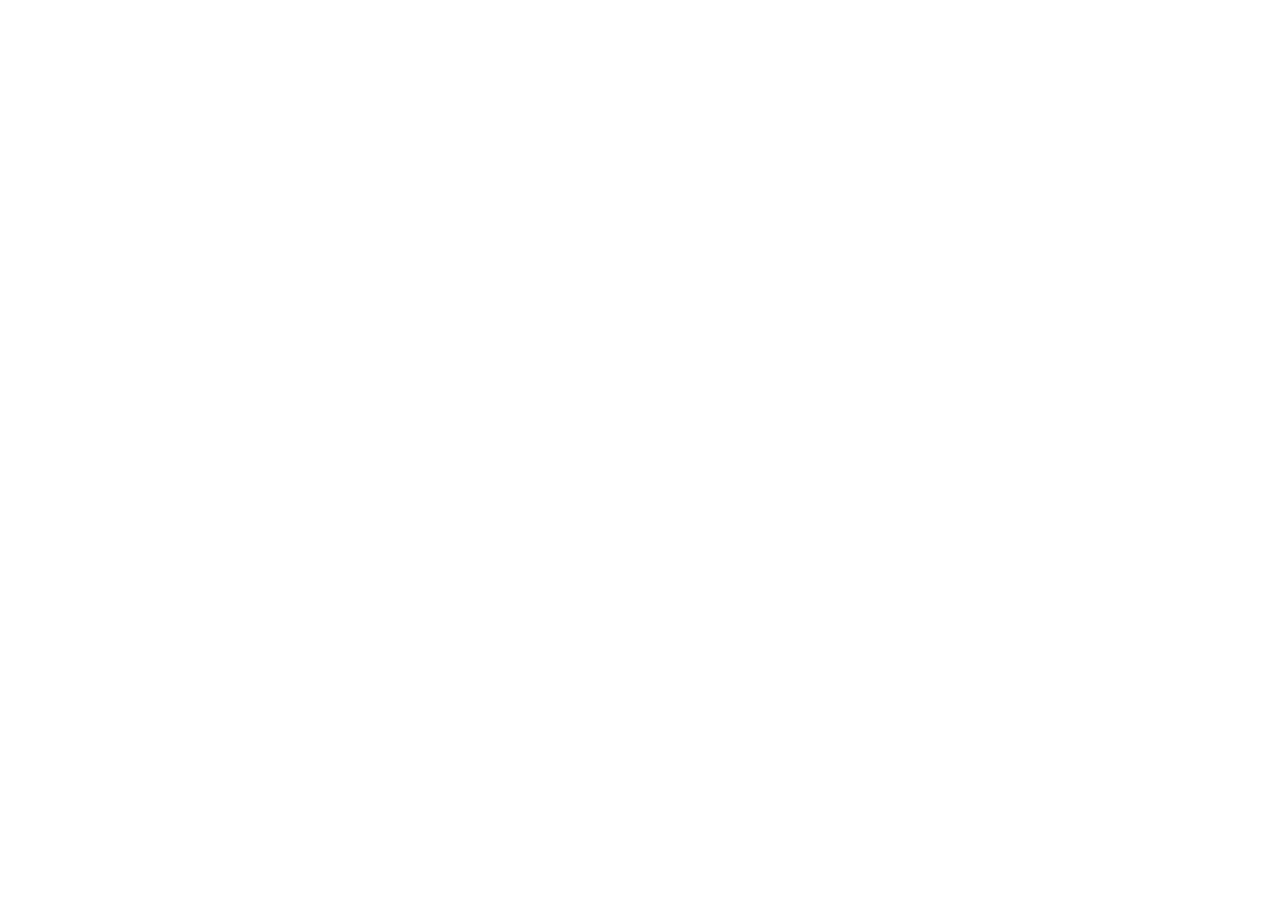
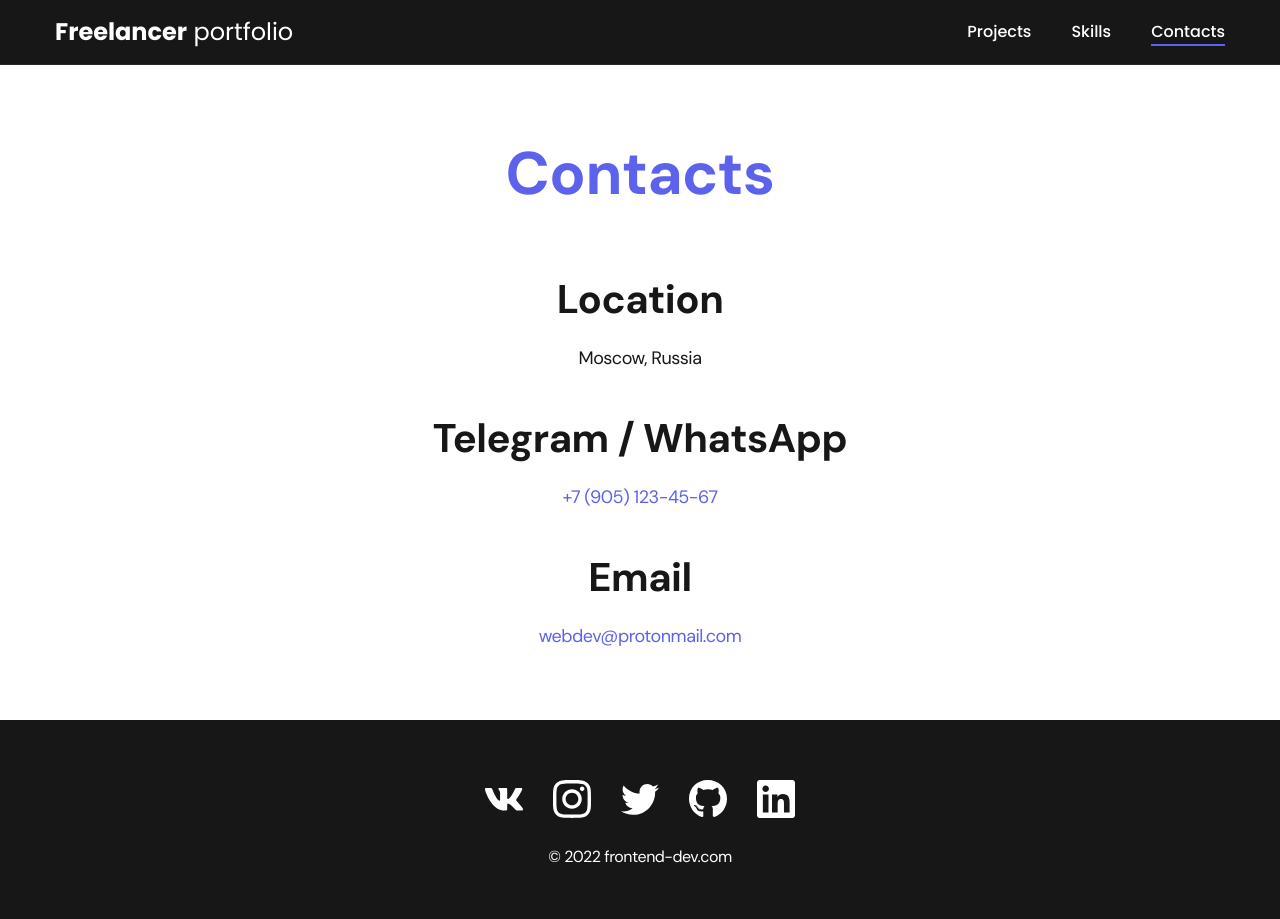
Before and after one commit to artyomevsyukov/my_freelance_portfolio, a plain HTML site: page contacts.html in a window 1280 px wide. Before the commit the page ends 800 px from the top, so only its background shows below. Drawn offline with Linux system fonts and the light colour scheme.

Commit message:
added skills contacts v2

```diff
--- a/contacts.html
+++ b/contacts.html
@@ -0,0 +1,84 @@
+<!DOCTYPE html>
+<html lang="en">
+  <head>
+    <meta charset="UTF-8" />
+    <meta http-equiv="X-UA-Compatible" content="IE=edge" />
+    <meta name="viewport" content="width=device-width, initial-scale=1.0" />
+    <title>my_freelance_portfolio</title>
+    <link rel="stylesheet" href="./css/main.css" />
+  </head>
+  <body>
+    <!-- nav -->
+    <nav class="nav">
+      <div class="container">
+        <div class="nav-row">
+          <a href="./index.html" class="logo"
+            ><strong>Freelancer</strong> portfolio</a
+          >
+          <ul class="nav-list">
+            <li class="nav-list__item">
+              <a href="./project-page.html" class="nav-list__link">Projects</a>
+            </li>
+            <li class="nav-list__item">
+              <a href="./skills.html" class="nav-list__link">Skills</a>
+            </li>
+            <li class="nav-list__item nav-list__link--active">
+              <a href="./contacts.html" class="nav-list__link">Contacts</a>
+            </li>
+          </ul>
+        </div>
+      </div>
+    </nav>
+    <!-- main -->
+    <main class="section">
+      <div class="container">
+        <h1 class="title-1">Contacts</h1>
+        <ul class="content-list">
+          <li class="content-list__item">
+            <h2 class="title-2">Location</h2>
+            <p>Moscow, Russia</p>
+          </li>
+          <li class="content-list__item">
+            <h2 class="title-2">Telegram / WhatsApp</h2>
+            <p><a href="tel:+79051234567">+7 (905) 123-45-67</a></p>
+          </li>
+          <li class="content-list__item">
+            <h2 class="title-2">Email</h2>
+            <p>
+              <a href="mailto:webdev@protonmail.com">webdev@protonmail.com</a>
+            </p>
+          </li>
+        </ul>
+      </div>
+    </main>
+    <!-- footer -->
+    <footer class="footer">
+      <div class="container">
+        <div class="footer__wrapper">
+          <ul class="social">
+            <li class="social__item">
+              <a href="#!"><img src="./img/icons/vk.svg" alt="Link" /></a>
+            </li>
+            <li class="social__item">
+              <a href="#!"
+                ><img src="./img/icons/instagram.svg" alt="Link"
+              /></a>
+            </li>
+            <li class="social__item">
+              <a href="#!"><img src="./img/icons/twitter.svg" alt="Link" /></a>
+            </li>
+            <li class="social__item">
+              <a href="#!"><img src="./img/icons/gitHub.svg" alt="Link" /></a>
+            </li>
+            <li class="social__item">
+              <a href="#!"><img src="./img/icons/linkedIn.svg" alt="Link" /></a>
+            </li>
+          </ul>
+          <div class="copyright">
+            <p>© 2022 frontend-dev.com</p>
+          </div>
+        </div>
+      </div>
+    </footer>
+  </body>
+</html>
--- a/css/main.css
+++ b/css/main.css
@@ -27,11 +27,38 @@ body {
   color: var(--text-color);
 }
 
+/* Geheral */
+
 .container {
   /* flex: 1 1 auto; */
   padding: 0 15px;
   margin: 0 auto;
   max-width: 1200px;
+}
+
+.title-2 {
+  margin-bottom: 20px;
+  font-size: 40px;
+  font-weight: 700;
+  line-height: 1.3;
+  letter-spacing: -0.5px;
+  text-align: center;
+}
+.section {
+  /* min-height: 100%;
+  display: flex;
+  flex-direction: column; */
+  padding: 70px 0;
+}
+
+.title-1 {
+  margin-bottom: 60px;
+  font-size: 60px;
+  font-weight: 700;
+  /* line-height: 78px; */
+  line-height: 1.3; /* 78/60 */
+  text-align: center;
+  color: var(--accent);
 }
 
 .none {
@@ -211,22 +238,6 @@ body {
 
 /* Project */
 
-.section {
-  /* min-height: 100%;
-  display: flex;
-  flex-direction: column; */
-  padding: 70px 0;
-}
-
-.title-1 {
-  margin-bottom: 60px;
-  font-size: 60px;
-  font-weight: 700;
-  /* line-height: 78px; */
-  line-height: 1.3; /* 78/60 */
-  text-align: center;
-  color: var(--accent);
-}
 .projects {
   display: flex;
   flex-wrap: wrap;
@@ -283,26 +294,29 @@ body {
 
 /* Skills */
 
-.item-details__desc {
+.content-list {
   margin: 0 auto;
-  max-width: 571px;
+  max-width: 570px;
+  row-gap: 40px;
+  display: flex;
+  flex-direction: column;
+  align-items: center;
+  text-align: center;
 }
 
-.title-2 {
-  padding-bottom: 20px;
-  font-size: 40px;
-  font-weight: 700;
-  line-height: 1.3;
-  letter-spacing: -0.5px;
-  text-align: center;
+.content-list a {
+  color: var(--accent);
 }
-.item-detail__text {
-  margin-bottom: 40px;
+
+.content-list__item {
   font-size: 18px;
   font-weight: 400;
   line-height: 1.5;
   letter-spacing: -0.5px;
   text-align: center;
+}
+.content-list__item p + p {
+  margin-top: 0.5em;
 }
 
 /* footer */
```
Also changed, not shown: skills.html (+12 -20 lines).
